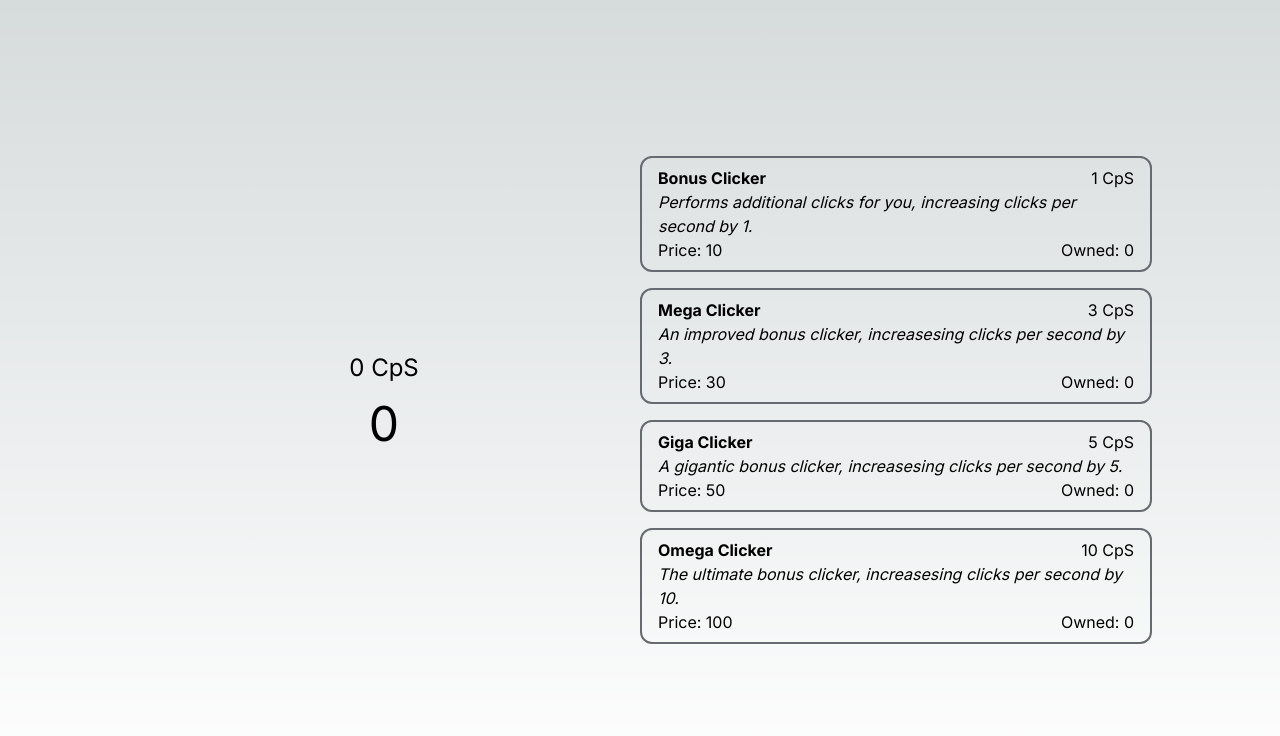
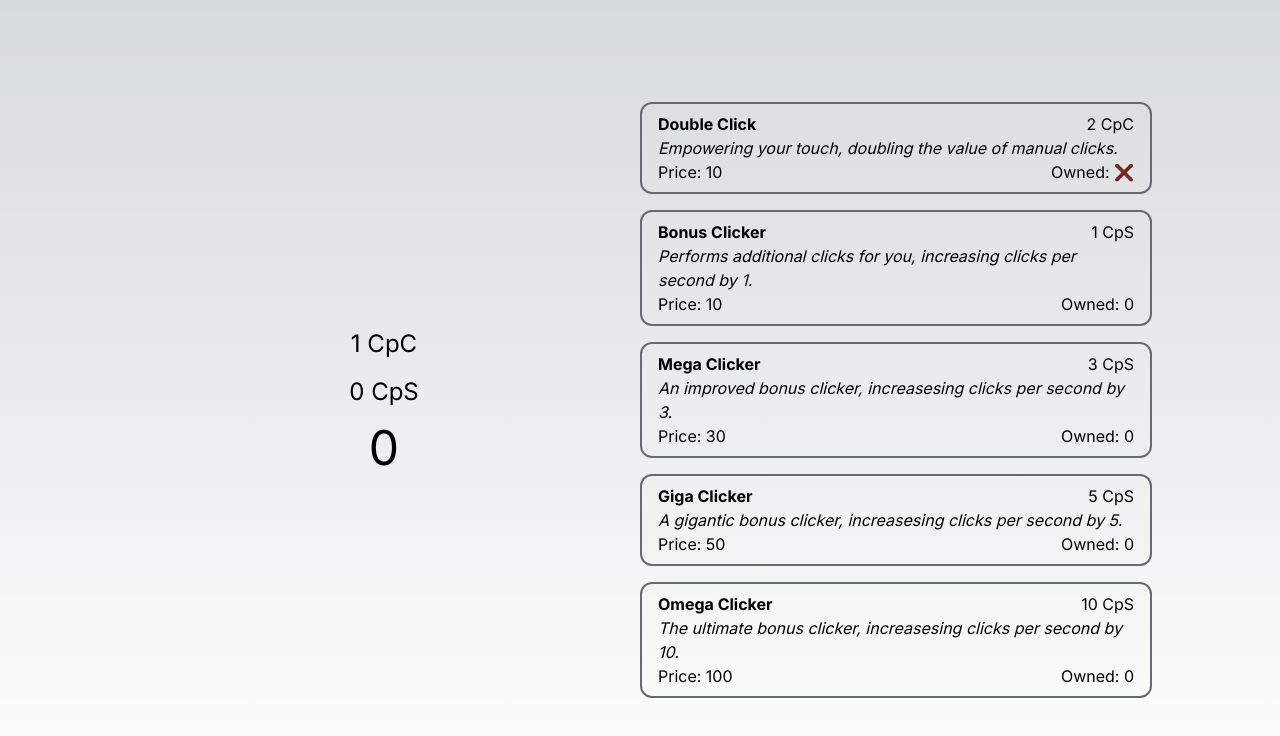
Before and after one commit to malthesers/clickr, a Next.js app: page / in a window 1280 px wide. Shown: the top 736 px of the page. Built offline with nearby package versions, Linux system fonts and the light colour scheme.

Commit message:
Added cpc + passive buff to store

```diff
--- a/src/app/page.tsx
+++ b/src/app/page.tsx
@@ -1,12 +1,13 @@
 'use client'
 
+import PassiveBuff from '@/components/upgrades/PassiveBuff'
 import AutoClicker from '@/components/upgrades/AutoClicker'
 import { useThings } from '@/context/ContextProvider'
 import { useEffect, useState } from 'react'
 
 export default function Home() {
   const [isMounted, setIsMounted] = useState<boolean>(false)
-  const { clicks, doClick, autoClick, autoClickers, cps, cpsInterval } = useThings()
+  const { clicks, doClick, autoClick, passiveBuffs, autoClickers, cpc, cps, cpsInterval } = useThings()
 
   useEffect(() => {
     if (isMounted) {
@@ -24,13 +25,21 @@ export default function Home() {
     <main className='min-h-screen grid place-content-center p-24'>
       <div className='max-w-5xl grid grid-cols-2'>
         <div className='grid place-content-center gap-4'>
+          <p className='text-2xl text-center'>{ cpc } CpC</p>
           <p className='text-2xl text-center'>{ cps } CpS</p>
           <button onClick={doClick} className='mx-auto text-5xl duration-200 active:scale-95'>{ clicks }</button>
         </div>
         <div className='flex flex-col gap-4'>
-          { autoClickers.map((autoClicker) =>
-            <AutoClicker autoClicker={autoClicker} key={autoClicker.name} />
-          )}
+          <div className='flex flex-col gap-4'>
+            {  passiveBuffs.map((passiveBuff) =>
+              <PassiveBuff passiveBuff={passiveBuff} key={passiveBuff.name} />
+            )}
+          </div>
+          <div className='flex flex-col gap-4'>
+            { autoClickers.map((autoClicker) =>
+              <AutoClicker autoClicker={autoClicker} key={autoClicker.name} />
+            )}
+          </div>
         </div>
       </div>
     </main>
--- a/src/components/upgrades/PassiveBuff.tsx
+++ b/src/components/upgrades/PassiveBuff.tsx
@@ -11,12 +11,12 @@ export default function PassiveBuff({ passiveBuff }: PassiveBuffProps) {
     <div onClick={() => buyPassiveBuff(passiveBuff)} className={(passiveBuff.price > clicks ? 'brightness-50 cursor-not-allowed' : 'cursor-pointer') + ' rounded-xl border-2 border-slate-300 py-2 px-4 duration-200 hover:bg-slate-300 hover:text-black'}>
       <div className='flex flex-row justify-between'>
         <p className='font-bold'>{ passiveBuff.name }</p>
-        <p>{ passiveBuff.increase } CpS</p>
+        <p>{ passiveBuff.increase } CpC</p>
       </div>
       <p className='italic'>{ passiveBuff.description }</p>
       <div className='flex flex-row justify-between'>
         <p>Price: { passiveBuff.price }</p>
-        <p>Owned: { passiveBuff.owned }</p>
+        <p>Owned: { passiveBuff.owned ? '✔️' : '❌' }</p>
       </div>
     </div>
   )
--- a/src/context/ContextProvider.tsx
+++ b/src/context/ContextProvider.tsx
@@ -8,6 +8,7 @@ const Context = createContext<Context>({
   clicks: 0,
   autoClickers: [],
   passiveBuffs: [],
+  cpc: 1,
   cps: 0,
   cpsInterval: 0,
   doClick: () => {},
@@ -24,6 +25,7 @@ export default function ContextProvider({ children }: { children: ReactNode}) {
   const [clicks, setClicks] = useState<number>(0)
   const [autoClickers, setAutoClickers] = useState<AutoClicker[]>(autoClickersData)
   const [passiveBuffs, setPassiveBuffs] = useState<PassiveBuff[]>(passiveBuffsData)
+  const cpc:number = passiveBuffs.reduce((clicks, upgrade) => upgrade.owned ? clicks * upgrade.increase : clicks, 1)
   const cps:number = autoClickers.reduce((clicks, upgrade) => clicks + (upgrade.increase * upgrade.owned), 0)
   const cpsInterval:number = cps === 0 ? 1000 : (1000 / cps)
 
@@ -67,7 +69,7 @@ export default function ContextProvider({ children }: { children: ReactNode}) {
   }
 
   return (
-    <Context.Provider value={{ clicks, autoClickers, passiveBuffs, cps, cpsInterval, doClick, autoClick, buyAutoClicker, buyPassiveBuff }}>
+    <Context.Provider value={{ clicks, autoClickers, passiveBuffs, cpc, cps, cpsInterval, doClick, autoClick, buyAutoClicker, buyPassiveBuff }}>
       { children }
     </Context.Provider>
   )
--- a/src/types/context.d.ts
+++ b/src/types/context.d.ts
@@ -2,6 +2,7 @@ interface Context {
   clicks: number
   autoClickers: AutoClicker[]
   passiveBuffs: PassiveBuff[]
+  cpc: number
   cps: number
   cpsInterval: number
   doClick: () => void
--- a/src/types/upgrade.d.ts
+++ b/src/types/upgrade.d.ts
@@ -10,6 +10,6 @@ interface AutoClicker extends Upgrade {
 }
 
 interface PassiveBuff extends Upgrade {
-  increase?: number
+  increase: number
   owned: boolean
 }
--- a/src/upgrades/passiveBuffs.ts
+++ b/src/upgrades/passiveBuffs.ts
@@ -2,7 +2,7 @@ export const passiveBuffsData: PassiveBuff[] = [
   {
     name: 'Double Click',
     description: 'Empowering your touch, doubling the value of manual clicks.',
-    increase: 1,
+    increase: 2,
     price: 10,
     owned: false
   }
```
